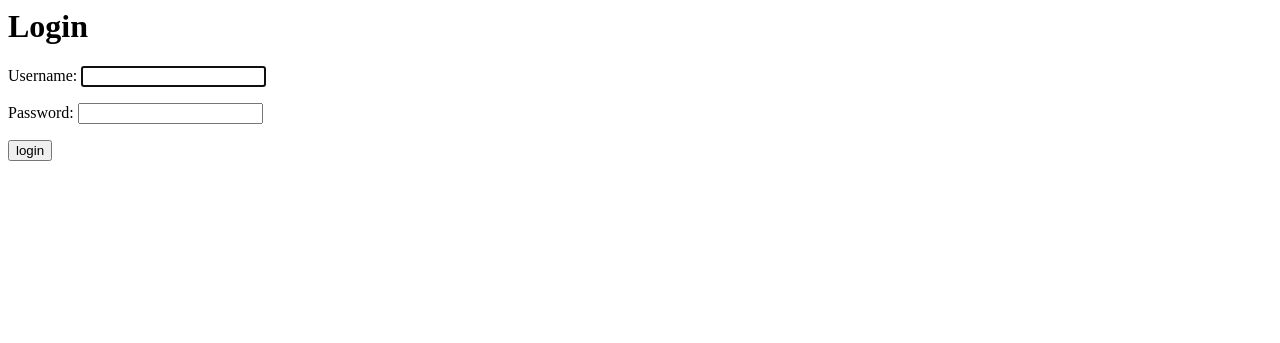
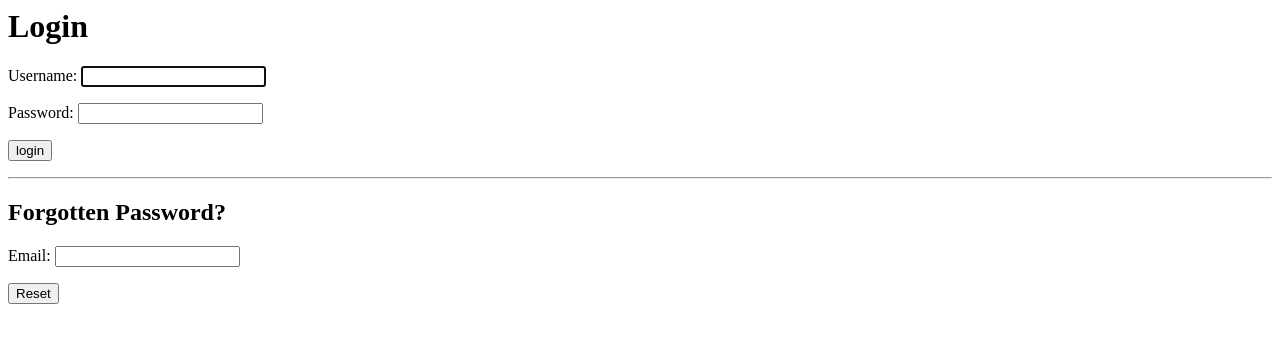
Before and after one commit to Magnus984/Access-Key-Manager, a Django app: page /login/ in a window 1280 px wide. Shown: the top 343 px of the page. Run offline with Django 5.2, Linux system fonts and the light colour scheme.

Commit message:
Handled password reset logic and other logics

```diff
--- a/app/templates/login.html
+++ b/app/templates/login.html
@@ -1,8 +1,22 @@
 {% block content %}
+{% if messages %}
+<ul class="messages">
+    {% for message in messages %}
+    <li{% if message.tags %} class="{{ message.tags }}"{% endif %}>{{ message }}</li>
+    {% endfor %}
+</ul>
+{% endif %}
   <h1>Login</h1>
   <form method="post">
     {% csrf_token %}
     {{ form.as_p }}
     <button type="submit">login</button>
   </form>
+  <hr>
+  <h2>Forgotten Password?</h2>
+  <form method="post" action="{% url 'password_reset' %}">
+    {% csrf_token %}
+    {{ reset_form.as_p }}
+   <button type="submit">Reset</button>
+  </form>
 {% endblock %}
--- /dev/null
+++ b/app/templates/password_reset_subject.txt
@@ -0,0 +1 @@
+Password reset on our website
--- a/app/views.py
+++ b/app/views.py
@@ -1,17 +1,25 @@
-from django.shortcuts import redirect
+from django.shortcuts import redirect, render
 from django.views.generic import TemplateView
 from django.views.generic.edit import CreateView
 from .models import IT_Personnel, School, microFocusAdmin, SchoolAccessKey, Access_Key
 from django.contrib.auth.models import User
 from django.contrib.auth import login, authenticate
-from django.contrib.auth.views import LoginView
-from django.contrib.auth.forms import AuthenticationForm
+from django.contrib.auth.views import LoginView, PasswordResetConfirmView
+from django.contrib.auth.forms import AuthenticationForm, PasswordResetForm, SetPasswordForm
 from django.contrib.auth.mixins import LoginRequiredMixin
 from django.contrib import messages
 from django.forms import PasswordInput
 from django.utils import timezone
+from django.urls import reverse_lazy, reverse
+from django.core.mail import send_mail
 from datetime import timedelta
 import uuid
+from django.utils.encoding import force_bytes
+from django.contrib.auth.tokens import default_token_generator
+from django.template.loader import render_to_string
+from django.utils.http import urlsafe_base64_encode
+from django import forms
+
 
 
 #Authentication Views
@@ -22,7 +30,7 @@ class ITPersonnelRegisterView(CreateView):
     model = IT_Personnel
     fields = ['first_name', 'last_name', 'email', 'school_name', 'password']
     template_name = 'it_personnel_register.html'
-    #success_url = '/login/'
+    success_url = '/login/'
 
 
     def get_form(self, form_class=None):
@@ -47,6 +55,7 @@ class ITPersonnelRegisterView(CreateView):
         it_personnel = form.save(commit=False)
         it_personnel.user = user
         it_personnel.school = school  # Assign the school object directly
+        it_personnel.set_password(form.cleaned_data['password'])
         it_personnel.save()
         return super().form_valid(form)
 
@@ -86,6 +95,12 @@ class userLoginView(LoginView):
             return self.form_invalid(form)
 
 
+    def get_context_data(self, **kwargs):
+        context = super().get_context_data(**kwargs)
+        context['reset_form'] = PasswordResetForm()
+        return context
+
+
 class ITPersonnelDashboardView(LoginRequiredMixin, TemplateView):
     template_name = 'it_personnel_dashboard.html'
 
@@ -98,37 +113,106 @@ class ITPersonnelDashboardView(LoginRequiredMixin, TemplateView):
         return context
 
 
+class RevokeKeyForm(forms.Form):
+    key_id = forms.IntegerField(label='Key ID')
+
+
 class AdminDashboardView(LoginRequiredMixin, TemplateView):
     template_name = 'admin_dashboard.html'
 
     def get_context_data(self, **kwargs):
         context = super().get_context_data(**kwargs)
-        # Add any necessary data for the admin dashboard
+        access_keys = Access_Key.objects.all()
+        context['access_keys'] = access_keys
+        context['revoke_form'] = RevokeKeyForm()
         return context
+
+    def post(self, request):
+        """
+        Update the status of a specific Access_Key instance to "Revoked".
+        """
+        revoke_form = RevokeKeyForm(request.POST)
+        if revoke_form.is_valid():
+            key_id = revoke_form.cleaned_data['key_id']
+            try:
+                access_key = Access_Key.objects.get(id=key_id)
+                access_key.status = 'Revoked'  # Assuming there's a 'status' field
+                access_key.save()
+
+                # Remove association with schools
+                SchoolAccessKey.objects.filter(access_key=access_key).delete()
+
+                messages.success(request, 'Access key has been revoked.')
+            except Access_Key.DoesNotExist:
+                messages.error(request, 'Access key not found.')
+        else:
+            messages.error(request, 'Invalid form submission.')
+
+        return redirect(reverse('admin_dashboard'))
 
 
 
 
-def passwordResetView():
+def passwordResetView(request):
     """
     Implement a password reset flow,
-    which may involve sending a reset token to the user's email and updating the User password.
+    which may involve sending a reset token to the user's email.
     """
-    pass
+    if request.method == 'POST':
+        reset_form = PasswordResetForm(request.POST)
+        if reset_form.is_valid():
+            email = reset_form.cleaned_data['email']
+            try:
+                user = User.objects.get(email=email)
+                token = default_token_generator.make_token(user)
+                uid = urlsafe_base64_encode(force_bytes(user.pk))
+                reset_url = "{}://{}/password-confirm/{}/{}/".format(
+                    request.scheme, request.get_host(), uid, token
+                )
 
-#School IT Personnel Views
-"""
-def accessKeyListView():
-    Fetch all Access_Key instances associated with the IT_Personnel's school_id and display them.
-    pass
-"""
-"""
-def accessKeyDetailView():
+                context = {
+                    'email': user.email,
+                    'domain': request.get_host(),
+                    'site_name': 'Your Site Name',
+                    'uid': uid,
+                    'user': user,
+                    'token': token,
+                    'protocol': request.scheme,
+                    'reset_url': reset_url,
+                }
 
-    Fetch a specific Access_Key instance and display its details.
+                subject = render_to_string('password_reset_subject.txt', {}).strip()
+                email_body = render_to_string('password_reset_email.txt', context)
 
-    pass
-"""
+                send_mail(
+                    subject,
+                    email_body,
+                    'no@example.com',  # from_email
+                    [user.email],
+                    fail_silently=False,
+                )
+                messages.success(request, "Password reset instructions have been sent to your email.")
+                return redirect('login')
+            except User.DoesNotExist:
+                messages.error(request, "No user found with the provided email address.")
+    else:
+        reset_form = PasswordResetForm()
+
+    return render(request, 'login.html', {'reset_form': reset_form, 'form': AuthenticationForm()})
+
+
+
+class PasswordResetConfirmationView(PasswordResetConfirmView):
+    """Gets new password from user and saves to database"""
+    template_name = 'password_confirm.html'
+    form_class = SetPasswordForm
+    success_url = reverse_lazy('login')
+
+    def form_valid(self, form):
+        # Update the user's password in the database
+        form.save()
+        return super().form_valid(form)
+
 
 def accessKeyPurchaseView(request):
     """
@@ -162,14 +246,12 @@ def accessKeyPurchaseView(request):
         return HttpResponseBadRequest('Invalid request method')
 
 # Micro-Focus Admin Pages
-def accessKeyListView():
+def accessKeyListView(request):
     """
     Fetch all Access_Key instances and display them
     """
-    pass
-
-def accessKeyRevokeView():
-    """
-    Update the status of a specific Access_Key instance to "Revoked".
-    """
-    pass
+    context = {}
+    if request.method == 'GET':
+        access_keys = AccessKey.objects.all()
+        context['access_keys'] = [sak.access_key for sak in access_keys]
+    return render(request, 'admin_dashboard.html', context)
```
Also changed, not shown: app/templates/password_confirm.html (added, +8 -0 lines), app/templates/password_reset_email.html (added, +20 -0 lines), app/templates/password_reset_email.txt (added, +14 -0 lines).
